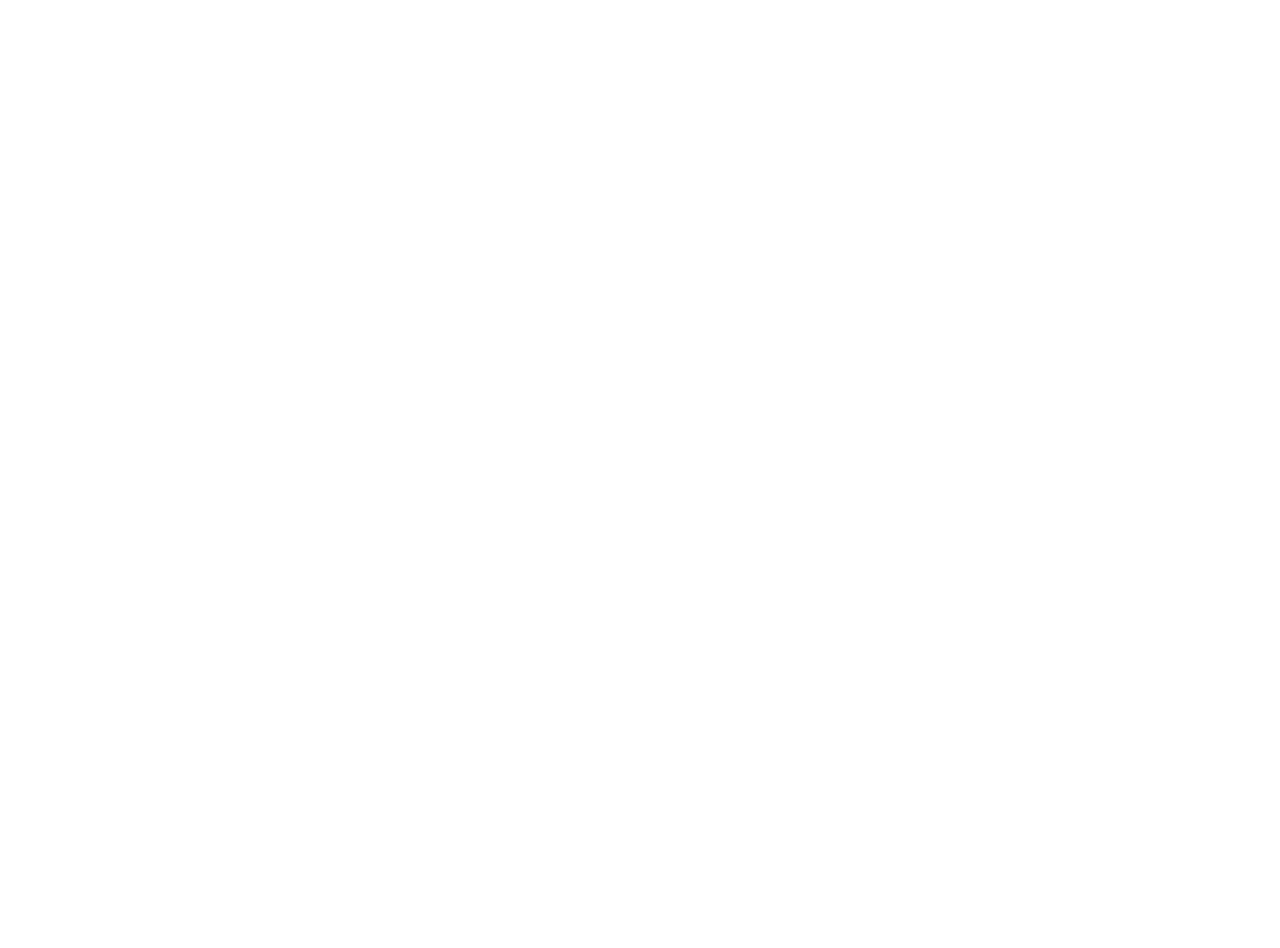
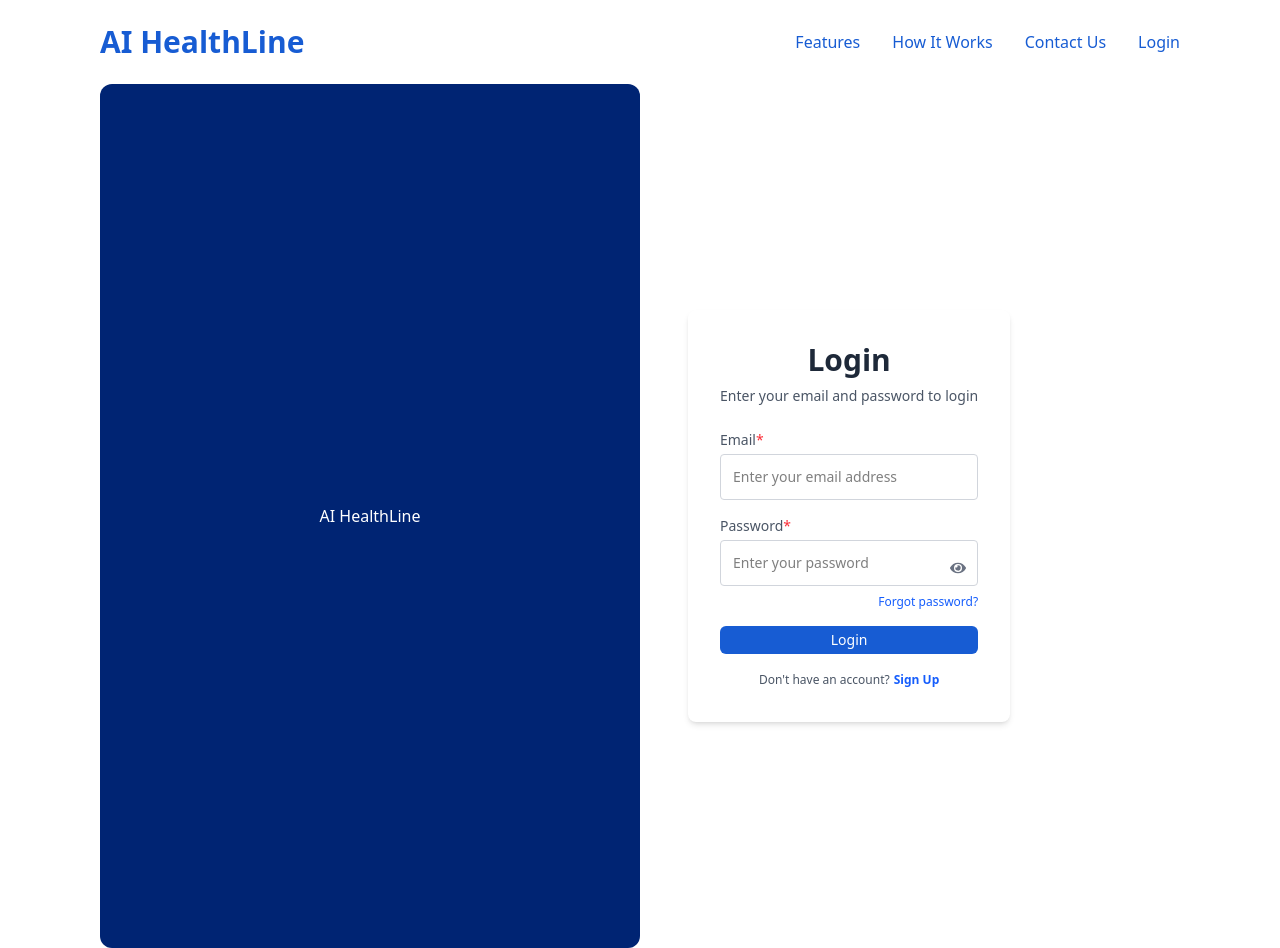
Before and after one commit to alx-cohort-4/healthline, a React (Vite) app in the folder frontend/: page /login in a window 1280 px wide. Before the commit this address had no page. Before the commit the page ends 800 px from the top, so only its background shows below. Built offline with nearby package versions, Linux system fonts and the light colour scheme.

Commit message:
feat/login-and-loginPage

```diff
--- a/frontend/src/App.jsx
+++ b/frontend/src/App.jsx
@@ -3,17 +3,21 @@
 import AuthLayout from "./components/Layout/AuthLayout";
 import Button from "./components/ui/Button";
 import EmailConfirmation from "./pages/EmailConfirmation";
+import LoginPage from "./pages/LoginPage";
 
 const App = () => {
   return (
     <div>
       <Routes>
         <Route path="/" element={<AuthLayout />}>
+
+        <Route path="/login" element={<LoginPage />} />
+
           <Route index element={<Button>Home</Button>} />
           <Route path="features" element={<div>Features</div>} />
           <Route path="how-it-works" element={<div>How It Works</div>} />
           <Route path="contact-us" element={<div>Contact Us</div>} />
-          <Route path="/email-confirmation" element={<EmailConfirmation />} />
+          <Route path="email-confirmation" element={<EmailConfirmation />} />
         </Route>
       </Routes>
     </div>
--- /dev/null
+++ b/frontend/src/components/login.jsx
@@ -0,0 +1,102 @@
+import React, { useState } from 'react';
+import { FaEye, FaEyeSlash } from 'react-icons/fa';
+import Button from '../components/ui/Button';
+import { useNavigate } from 'react-router-dom';
+
+const Login = () => {
+  const [formData, setFormData] = useState({
+    email: '',
+    password: '',
+  });
+
+  const [showPassword, setShowPassword] = useState(false);
+  const navigate = useNavigate();
+
+  const handleChange = (e) => {
+    setFormData(prev => ({
+      ...prev,
+      [e.target.name]: e.target.value
+    }));
+  };
+
+  const handleSubmit = (e) => {
+    e.preventDefault();
+    console.log('Logging in with:', formData);
+    // Add actual authentication logic here
+  };
+
+  const togglePasswordVisibility = () => {
+    setShowPassword(prev => !prev);
+  };
+
+  return (
+    <div className="min-h-screen flex items-center justify-center bg-white px-4">
+      <form
+        onSubmit={handleSubmit}
+        className="bg-white p-8 rounded-lg shadow-md w-full max-w-md"
+      >
+        <h2 className="text-3xl font-bold text-center mb-2 text-gray-800">Login</h2>
+        <p className="text-sm text-center text-gray-600 mb-6">Enter your email and password to login</p>
+
+        <div className="mb-4">
+          <p className="text-sm text-gray-600 mb-1">Email<span className="text-red-500">*</span></p>
+          <input
+            type="email"
+            name="email"
+            value={formData.email}
+            onChange={handleChange}
+            placeholder="Enter your email address"
+            className="text-sm w-full p-3 border border-gray-300 rounded focus:outline-none focus:ring-2 focus:ring-blue-400"
+            required
+          />
+        </div>
+
+        <div className="mb-2 relative">
+          <p className="text-sm text-gray-600 mb-1">Password<span className="text-red-500">*</span></p>
+          <input
+            type={showPassword ? 'text' : 'password'}
+            name="password"
+            value={formData.password}
+            onChange={handleChange}
+            placeholder="Enter your password"
+            className="text-sm w-full p-3 pr-10 border border-gray-300 rounded focus:outline-none focus:ring-2 focus:ring-blue-400"
+            required
+          />
+          <span
+            onClick={togglePasswordVisibility}
+            className="absolute right-3 top-10 transform -translate-y-1/2 cursor-pointer text-gray-500 mt-3"
+          >
+            {showPassword ? <FaEyeSlash /> : <FaEye />}
+          </span>
+        </div>
+
+        <div className="flex justify-end mb-2">
+          <button
+            type="button"
+            onClick={() => navigate('/forgot-password')}
+            className="text-xs text-blue-600 hover:underline"
+          >
+            Forgot password?
+          </button>
+        </div>
+
+        <Button type="submit" className="w-full mb-2 mt-2">
+          Login
+        </Button>
+
+        <div className="text-center mt-1">
+          <span className="text-xs text-gray-600">Don't have an account?</span>
+          <button
+            type="button"
+            onClick={() => navigate('/signup')}
+            className="text-xs ml-1 text-blue-600 font-semibold hover:underline"
+          >
+            Sign Up
+          </button>
+        </div>
+      </form>
+    </div>
+  );
+};
+
+export default Login;
--- a/frontend/src/components/shared/Header.jsx
+++ b/frontend/src/components/shared/Header.jsx
@@ -4,6 +4,7 @@
   { name: "Features", path: "/features" },
   { name: "How It Works", path: "/how-it-works" },
   { name: "Contact Us", path: "/contact-us" },
+  { name: "Login", path: "./login"}
 ];
 
 const Header = () => {
--- /dev/null
+++ b/frontend/src/pages/LoginPage.jsx
@@ -0,0 +1,14 @@
+import React from 'react';
+import Login from '../components/login';
+
+const LoginPage = () => {
+  return (
+    <div className="flex min-h-screen w-full">
+      <div className="flex items-center justify-center min-h-[85vh] h-auto">
+        <Login />
+      </div>
+    </div>
+  );
+};
+
+export default LoginPage;
```
